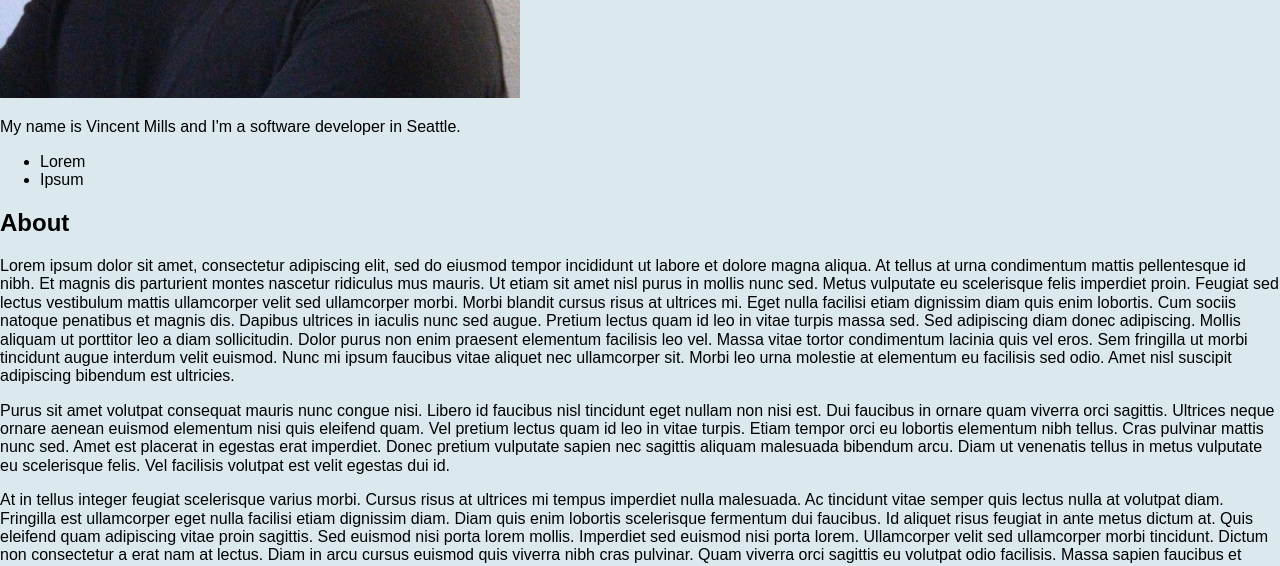
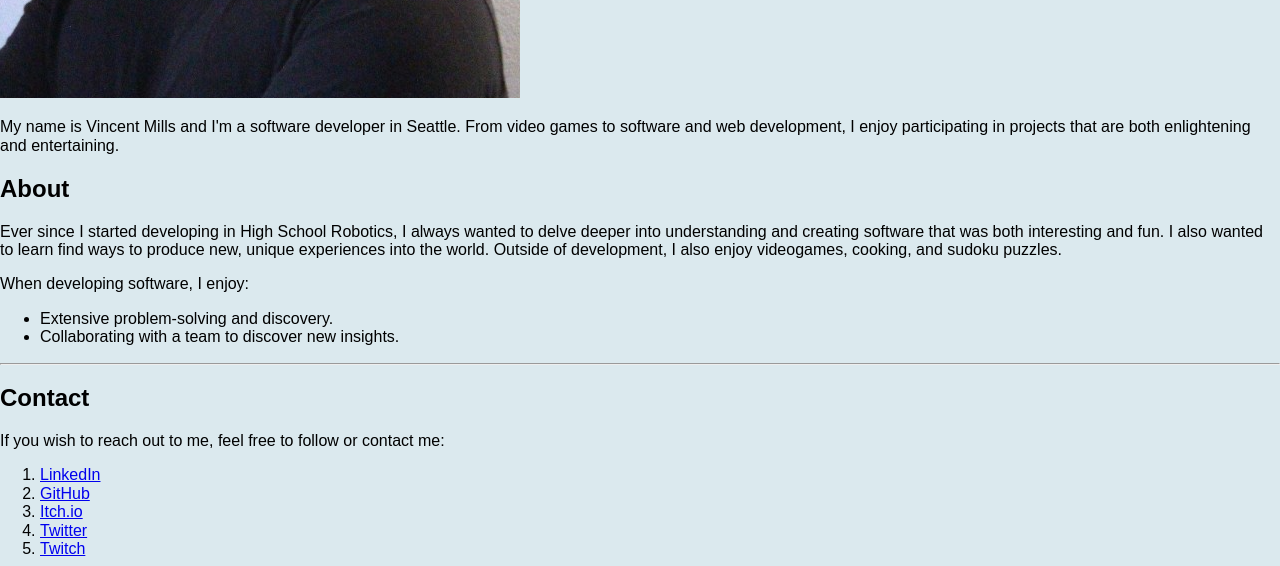
Before and after one commit to skye-trickster/skye-trickster.github.io, a plain HTML site: page index.html in a window 1280 px wide. Shown: the part 610-1176 px from the top of the page. Drawn offline with nearby package versions, Linux system fonts and the light colour scheme.

Commit message:
Replaced placeholder text for About information.

```diff
--- a/index.html
+++ b/index.html
@@ -27,62 +27,26 @@
 				<div>
 					<p>
 						My name is Vincent Mills and I'm a software developer in Seattle.
+						From video games to software and web development, I enjoy
+						participating in projects that are both enlightening and
+						entertaining.
 					</p>
-					<ul>
-						<li>Lorem</li>
-						<li>Ipsum</li>
-					</ul>
 				</div>
 			</div>
 			<div id="about">
 				<h2>About</h2>
 				<p>
-					Lorem ipsum dolor sit amet, consectetur adipiscing elit, sed do
-					eiusmod tempor incididunt ut labore et dolore magna aliqua. At tellus
-					at urna condimentum mattis pellentesque id nibh. Et magnis dis
-					parturient montes nascetur ridiculus mus mauris. Ut etiam sit amet
-					nisl purus in mollis nunc sed. Metus vulputate eu scelerisque felis
-					imperdiet proin. Feugiat sed lectus vestibulum mattis ullamcorper
-					velit sed ullamcorper morbi. Morbi blandit cursus risus at ultrices
-					mi. Eget nulla facilisi etiam dignissim diam quis enim lobortis. Cum
-					sociis natoque penatibus et magnis dis. Dapibus ultrices in iaculis
-					nunc sed augue. Pretium lectus quam id leo in vitae turpis massa sed.
-					Sed adipiscing diam donec adipiscing. Mollis aliquam ut porttitor leo
-					a diam sollicitudin. Dolor purus non enim praesent elementum facilisis
-					leo vel. Massa vitae tortor condimentum lacinia quis vel eros. Sem
-					fringilla ut morbi tincidunt augue interdum velit euismod. Nunc mi
-					ipsum faucibus vitae aliquet nec ullamcorper sit. Morbi leo urna
-					molestie at elementum eu facilisis sed odio. Amet nisl suscipit
-					adipiscing bibendum est ultricies.
+					Ever since I started developing in High School Robotics, I always
+					wanted to delve deeper into understanding and creating software that
+					was both interesting and fun. I also wanted to learn find ways to
+					produce new, unique experiences into the world. Outside of
+					development, I also enjoy videogames, cooking, and sudoku puzzles.
 				</p>
-				<p>
-					Purus sit amet volutpat consequat mauris nunc congue nisi. Libero id
-					faucibus nisl tincidunt eget nullam non nisi est. Dui faucibus in
-					ornare quam viverra orci sagittis. Ultrices neque ornare aenean
-					euismod elementum nisi quis eleifend quam. Vel pretium lectus quam id
-					leo in vitae turpis. Etiam tempor orci eu lobortis elementum nibh
-					tellus. Cras pulvinar mattis nunc sed. Amet est placerat in egestas
-					erat imperdiet. Donec pretium vulputate sapien nec sagittis aliquam
-					malesuada bibendum arcu. Diam ut venenatis tellus in metus vulputate
-					eu scelerisque felis. Vel facilisis volutpat est velit egestas dui id.
-				</p>
-				<p>
-					At in tellus integer feugiat scelerisque varius morbi. Cursus risus at
-					ultrices mi tempus imperdiet nulla malesuada. Ac tincidunt vitae
-					semper quis lectus nulla at volutpat diam. Fringilla est ullamcorper
-					eget nulla facilisi etiam dignissim diam. Diam quis enim lobortis
-					scelerisque fermentum dui faucibus. Id aliquet risus feugiat in ante
-					metus dictum at. Quis eleifend quam adipiscing vitae proin sagittis.
-					Sed euismod nisi porta lorem mollis. Imperdiet sed euismod nisi porta
-					lorem. Ullamcorper velit sed ullamcorper morbi tincidunt. Dictum non
-					consectetur a erat nam at lectus. Diam in arcu cursus euismod quis
-					viverra nibh cras pulvinar. Quam viverra orci sagittis eu volutpat
-					odio facilisis. Massa sapien faucibus et molestie ac. Ornare arcu odio
-					ut sem nulla. Odio euismod lacinia at quis risus. Nulla aliquet enim
-					tortor at auctor urna nunc id cursus. Dolor sit amet consectetur
-					adipiscing elit. Risus ultricies tristique nulla aliquet enim tortor.
-					Justo laoreet sit amet cursus sit amet dictum.
-				</p>
+				<p>When developing software, I enjoy:</p>
+				<ul>
+					<li>Extensive problem-solving and discovery.</li>
+					<li>Collaborating with a team to discover new insights.</li>
+				</ul>
 			</div>
 			<hr />
 			<div id="contact">
```
